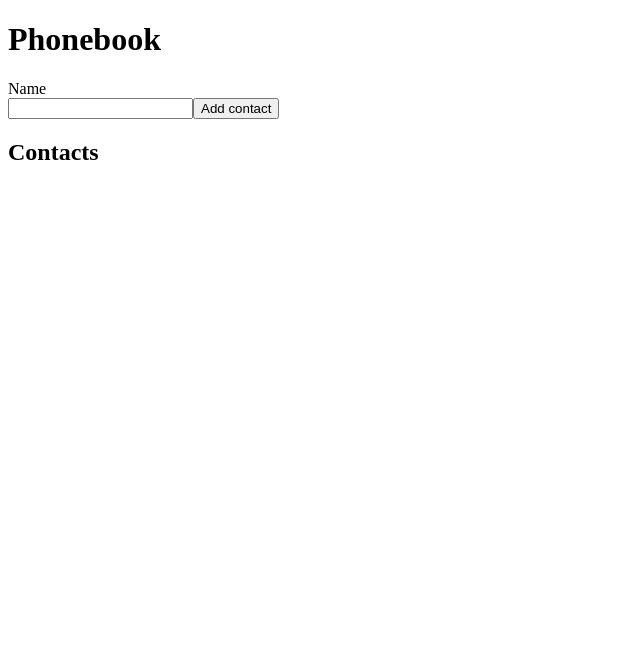
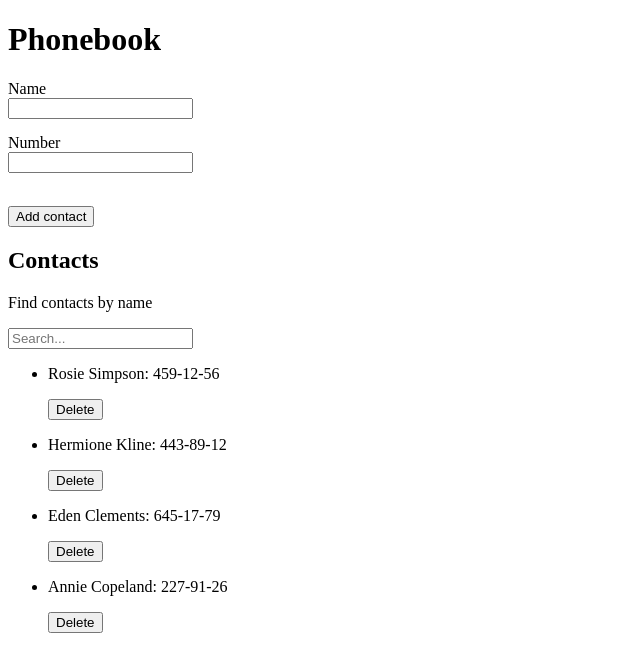
Before and after one commit to Svitlana-Ilnytska/goit-react-hw-02-phonebook, a React (Create React App) app: page / in a window 1280 px wide. Shown: the top 672 px of the page, without its empty margins (0-640 px from the left). Built offline with nearby package versions, Linux system fonts and the light colour scheme.

Commit message:
added Filter/ContactItem components and Delete func

```diff
--- a/src/App.js
+++ b/src/App.js
@@ -1,12 +1,25 @@
 import React, { Component } from "react";
 import ContactForm from "./components/ContactForm";
 import ContactList from "./components/ContactList ";
+import Filter from "./components/Filter";
 
 import { nanoid } from "nanoid";
 
+const filterAllContacts = (contacts, filter) => {
+  return contacts.filter((contact) =>
+    contact.name.toLowerCase().includes(filter.toLowerCase())
+  );
+};
+
 export default class App extends Component {
   state = {
-    contacts: [],
+    contacts: [
+      { id: "id-1", name: "Rosie Simpson", number: "459-12-56" },
+      { id: "id-2", name: "Hermione Kline", number: "443-89-12" },
+      { id: "id-3", name: "Eden Clements", number: "645-17-79" },
+      { id: "id-4", name: "Annie Copeland", number: "227-91-26" },
+    ],
+    filter: "",
   };
 
   nameInputId = nanoid();
@@ -28,14 +41,23 @@ export default class App extends Component {
     }));
   };
 
+  filterContact = (e) => {
+    this.setState({ filter: e.target.value });
+  };
+
   render() {
-    const { contacts } = this.state;
+    const { contacts, filter } = this.state;
+    const filteredContact = filterAllContacts(contacts, filter);
     return (
       <div>
         <h1>Phonebook</h1>
         <ContactForm onAddContact={this.addContact} />
         <h2>Contacts</h2>
-        <ContactList items={contacts} />
+        <Filter value={filter} onChangeFilter={this.filterContact} />
+        <ContactList
+          items={filteredContact}
+          onDeleteContact={this.deleteContact}
+        />
       </div>
     );
   }
--- a/src/components/ContactForm.jsx
+++ b/src/components/ContactForm.jsx
@@ -1,20 +1,23 @@
 import React, { Component } from "react";
 import { nanoid } from "nanoid";
+
+import css from "./ContactForm.module.css";
 
 export default class ContactForm extends Component {
   state = {
     name: "",
+    number: "",
   };
 
   nameInputId = nanoid();
 
   handleChange = (e) => {
-    const { name, value } = e.target;
+    const { name, number, value } = e.target;
     this.setState({
       [name]: value,
+      [number]: value,
     });
   };
-
 
   handleSubmit = (e) => {
     e.preventDefault();
@@ -23,15 +26,15 @@ export default class ContactForm extends Component {
 
     this.setState({
       name: "",
-
+      number: "",
     });
   };
 
   render() {
-    const { name } = this.state;
+    const { name, number } = this.state;
     return (
       <form onSubmit={this.handleSubmit}>
-        <label>
+        <label className={css.wrapInput}>
           Name
           <br />
           <input
@@ -45,6 +48,21 @@ export default class ContactForm extends Component {
             required
           />
         </label>
+        <label className={css.wrapInput}>
+          Number
+          <br />
+          <input
+            type="tel"
+            name="number"
+            value={number}
+            onChange={this.handleChange}
+            id={this.nameInputId}
+            pattern="\+?\d{1,4}?[-.\s]?\(?\d{1,3}?\)?[-.\s]?\d{1,4}[-.\s]?\d{1,4}[-.\s]?\d{1,9}"
+            title="Phone number must be digits and can contain spaces, dashes, parentheses and can start with +"
+            required
+          />
+        </label>
+        <br />
         <button type="submit">Add contact</button>
       </form>
     );
--- /dev/null
+++ b/src/components/ContactForm.module.css
@@ -0,0 +1,6 @@
+.wrapInput {
+  margin-bottom: 15px;
+  display: flex;
+  flex-direction: column;
+  align-items: flex-start;
+}
--- /dev/null
+++ b/src/components/ContactItem.jsx
@@ -0,0 +1,22 @@
+import React from "react";
+import PropTypes from "prop-types";
+
+const ContactItem = ({ name, number, onDeleteContact }) => (
+  <>
+    <p>
+      {name}: {number}
+    </p>
+
+    <button type="button" onClick={onDeleteContact}>
+      Delete
+    </button>
+  </>
+);
+
+ContactItem.propTypes = {
+  name: PropTypes.string.isRequired,
+  number: PropTypes.string.isRequired,
+  onDeleteContact: PropTypes.func.isRequired,
+};
+
+export default ContactItem;
--- a/src/components/ContactList .jsx
+++ b/src/components/ContactList .jsx
@@ -1,22 +1,25 @@
 import React from "react";
 import PropTypes from "prop-types";
+import ContactItem from "./ContactItem";
 
 const ContactList = ({ items, onDeleteContact }) => (
-  //   items.length > 0 && (
   <ul>
     {items.map((item) => (
-      <li key={item.id}>{item.name}</li>
+      <li key={item.id}>
+        <ContactItem
+          {...item}
+          onDeleteContact={() => onDeleteContact(item.id)}
+        />
+      </li>
     ))}
   </ul>
 );
-//   );
 
 ContactList.propTypes = {
   items: PropTypes.arrayOf(
     PropTypes.shape({
       id: PropTypes.string.isRequired,
-      name: PropTypes.string.isRequired,
-    })
+    }).isRequired
   ).isRequired,
   onDeleteTask: PropTypes.func,
 };
--- /dev/null
+++ b/src/components/Filter.jsx
@@ -0,0 +1,15 @@
+import React from "react";
+
+const Filter = ({ value, onChangeFilter }) => (
+  <>
+  <p>Find contacts by name</p>
+    <input
+      type="text"
+      value={value}
+      onChange={onChangeFilter}
+      placeholder="Search..."
+    ></input>
+  </>
+);
+
+export default Filter;
```
